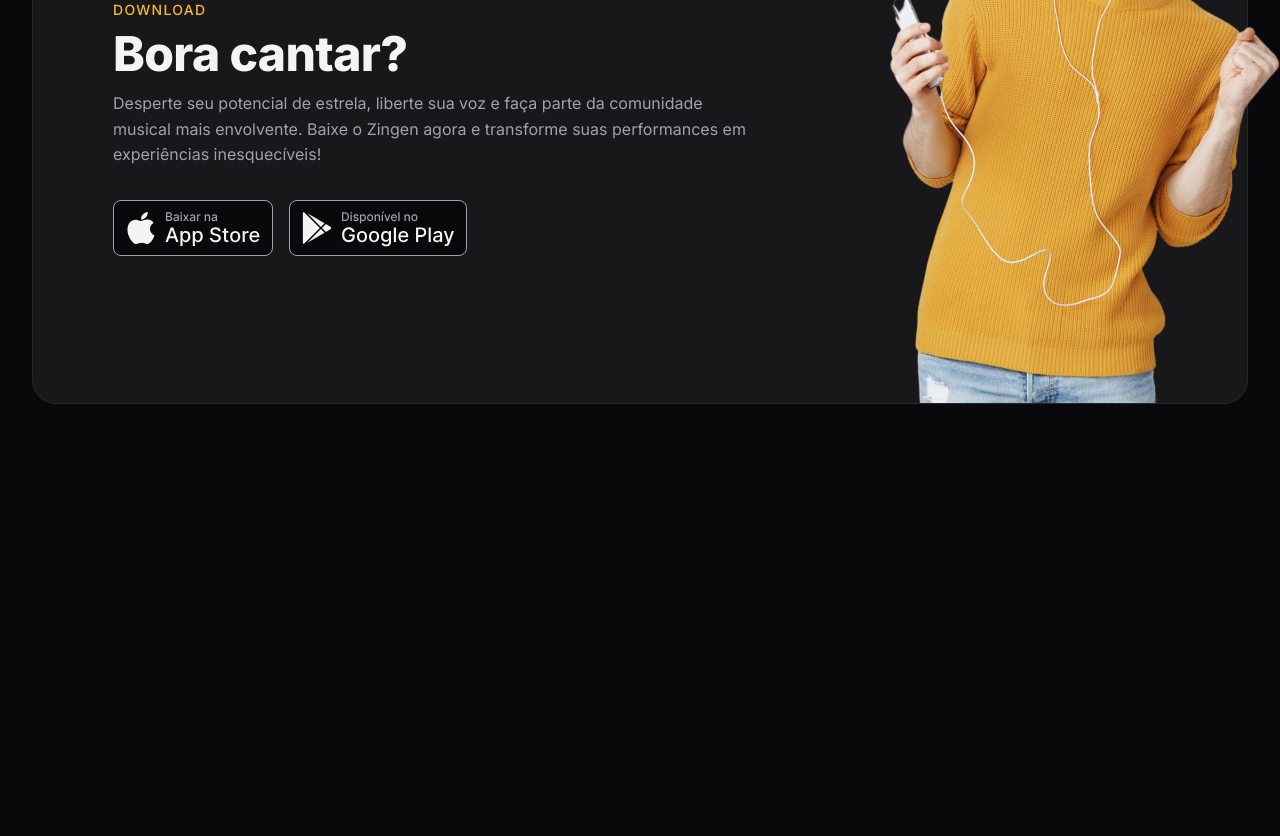
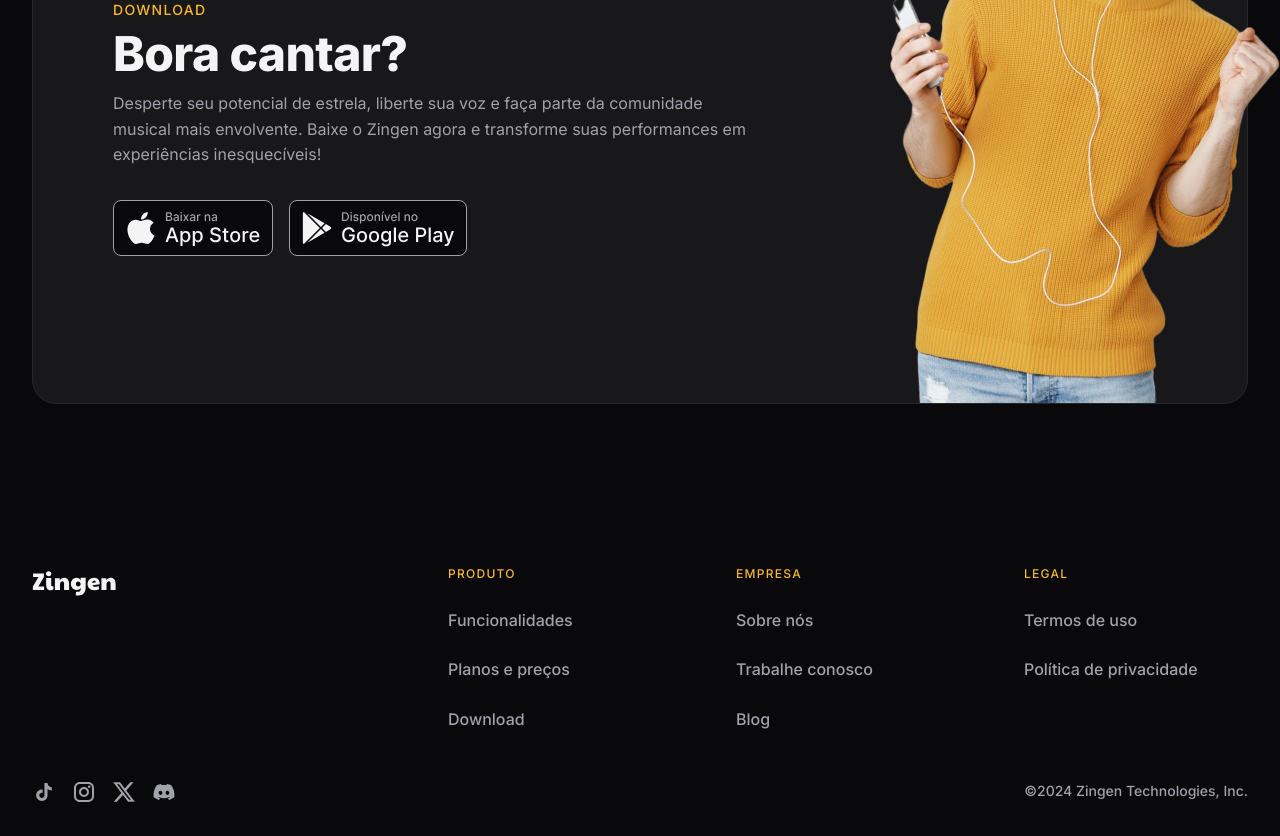
Before and after one commit to matheustorresdev97/full-stack, a plain HTML site: page 07-lp-de-produto/index.html in a window 1280 px wide. Shown: the part 3765-4601 px from the top of the page. Before the commit the page ends 4249 px from the top, so only its background shows below. Drawn offline with Linux system fonts and the light colour scheme.

Commit message:
projeto finalizado

```diff
--- a/07-lp-de-produto/index.html
+++ b/07-lp-de-produto/index.html
@@ -212,5 +212,41 @@
         </div>
       </div>
     </section>
+
+    <footer>
+      <div class="container py-xl grid">
+        <section class="grid top">
+          <img src="assets/logo.svg" alt="" />
+          <nav class="even-columns">
+            <ul role="list" class="grid gap-1.5">
+              <li class="title">Produto</li>
+              <li><a href="#features">Funcionalidades</a></li>
+              <li><a href="#pricing">Planos e preços</a></li>
+              <li><a href="#download">Download</a></li>
+            </ul>
+            <ul role="list" class="grid gap-1.5">
+              <li class="title">Empresa</li>
+              <li><a href="#about">Sobre nós</a></li>
+              <li><a href="#">Trabalhe conosco</a></li>
+              <li><a href="#">Blog</a></li>
+            </ul>
+            <ul role="list" class="grid gap-1.5">
+              <li class="title">Legal</li>
+              <li><a href="#">Termos de uso</a></li>
+              <li><a href="#">Política de privacidade</a></li>
+            </ul>
+          </nav>
+        </section>
+        <section class="bottom flex gap-1.5">
+          <div class="flex gap-1 5">
+            <a href="#" class="social" aria-label="tiktok"></a>
+            <a href="#" class="social" aria-label="instagram"></a>
+            <a href="#" class="social" aria-label="twitter"></a>
+            <a href="#" class="social" aria-label="discord"></a>
+          </div>
+          <span class="copy">©2024 Zingen Technologies, Inc.</span>
+        </section>
+      </div>
+    </footer>
   </body>
 </html>
--- /dev/null
+++ b/07-lp-de-produto/styles/footer.css
@@ -0,0 +1,59 @@
+footer {
+    color: var(--text-color-secondary);
+    font-weight: var(--fw-md);
+
+    & .container {
+        padding-inline: 3rem;
+    }
+
+    & .container,
+    & .top {
+        gap: 3rem;
+    }
+
+    & nav.even-columns {
+        gap: 4rem;
+    }
+
+    & .top ul {
+        align-content: start;
+    }
+
+    & .title {
+        font-size: 0.75rem;
+        letter-spacing: 0.08rem;
+        text-transform: uppercase;
+        color: var(--brand-color-primary);
+    }
+
+    & .bottom {
+        flex-wrap: wrap;
+
+        &>div {
+            margin-right: auto;
+        }
+
+        & span {
+            font-size: 0.875rem;
+        }
+    }
+
+    @media (width >=80em) {
+        .container {
+            padding-inline: 0;
+            padding-bottom: 2rem;
+        }
+
+        & .top {
+            grid-template-columns: auto 1fr;
+
+            & nav {
+                margin-left: auto;
+
+                & ul {
+                    width: 14rem;
+                }
+            }
+        }
+    }
+}
--- a/07-lp-de-produto/styles/global.css
+++ b/07-lp-de-produto/styles/global.css
@@ -48,6 +48,8 @@ html {
 body {
     background-color: var(--bg-color);
     overflow-x: hidden;
+
+    scroll-behavior: smooth;
 }
 
 h1,
--- a/07-lp-de-produto/styles/index.css
+++ b/07-lp-de-produto/styles/index.css
@@ -10,3 +10,4 @@
 @import url(features.css) (width >=80em);
 @import url(pricing.css);
 @import url(download.css);
+@import url(footer.css);
```
